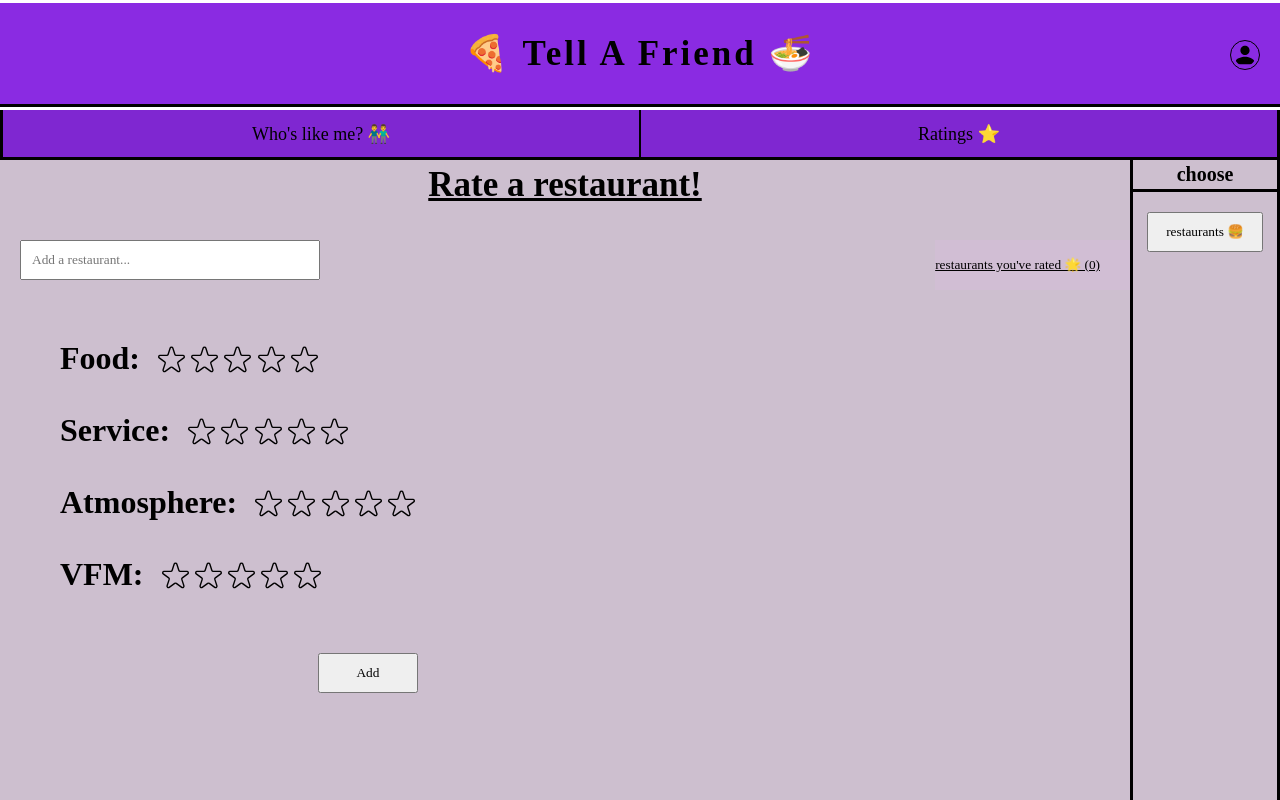
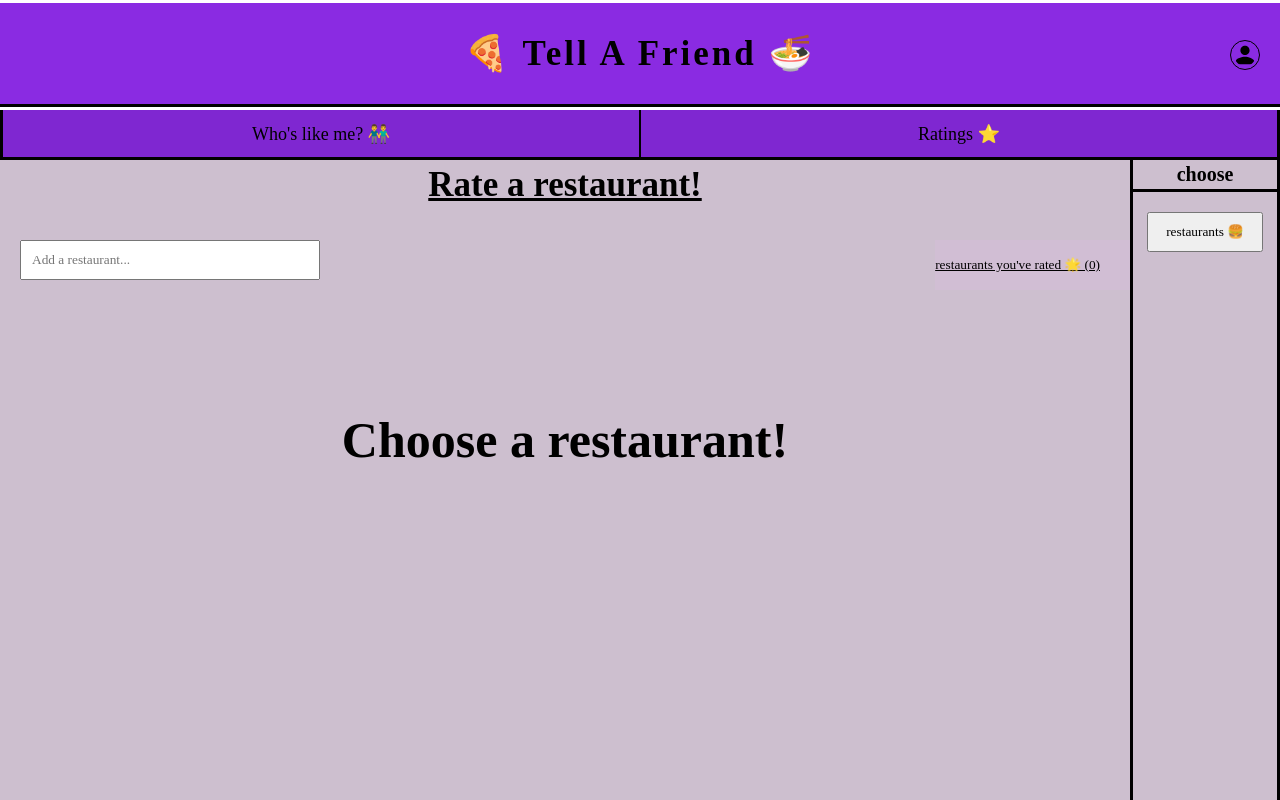
Before and after one commit to ohad1881/tell-a-friend, a React (Create React App) app: page / in a window 1280 px wide. Built offline with nearby package versions, Linux system fonts and the light colour scheme; a web font is replaced by a local one.

Commit message:
added google api restaurants

```diff
--- a/src/App.js
+++ b/src/App.js
@@ -44,24 +44,84 @@ function Info() {
   const [service, setService] = useState(0);
   const [atmos, setAtmos] = useState(0);
   const [vfm, setVfm] = useState(0);
+  const [restaurantName, setRestaurantName] = useState("");
+  const [resturantChosen, setResturantChosen] = useState(false);
+  const [restAdress, setRestAdress] = useState("");
+  const [searchResults, setSearchResults] = useState([]);
 
-  function handleSubmit(e) {
+  async function handleSearchChange(e) {
+    const value = e.target.value;
+    setRestaurantName(value);
+    setResturantChosen(false);
+    setRestAdress("");
+    setFood(0);
+    setAtmos(0);
+    setService(0);
+    setVfm(0);
+
+    if (value.length < 3) {
+      setSearchResults([]);
+      return;
+    }
+
+    try {
+      const response = await fetch(
+        `http://localhost:3001/restaurants?name=${value}`
+      );
+      const data = await response.json();
+      setSearchResults(data.results || []);
+    } catch (err) {
+      console.error("Search error:", err);
+    }
+  }
+
+  async function handleSubmit(e) {
     e.preventDefault();
+    if (!restaurantName) return alert("Enter a restaurant name!");
+
+    console.log(restaurantName);
+    console.log(restAdress);
+    console.log(food);
+    console.log(service);
+    console.log(atmos);
+    console.log(vfm);
   }
   return (
     <div className="info">
       <RateSubject
+        restaurantName={restaurantName}
+        setRestaurantName={setRestaurantName}
         handleSubmit={handleSubmit}
         setFood={setFood}
         setService={setService}
         setAtmos={setAtmos}
         setVfm={setVfm}
+        handleSearchChange={handleSearchChange}
+        searchResults={searchResults}
+        setSearchResults={setSearchResults}
+        setRestAdress={setRestAdress}
+        resturantChosen={resturantChosen}
+        setResturantChosen={setResturantChosen}
       />
       <ChooseSubject />
     </div>
   );
 }
-function RateSubject({ handleSubmit, setFood, setAtmos, setService, setVfm }) {
+function RateSubject({
+  restaurantName,
+  setRestaurantName,
+  handleSubmit,
+  setFood,
+  setAtmos,
+  setService,
+  setVfm,
+  handleSearchChange,
+  searchResults,
+  setSearchResults,
+  setRestAdress,
+  resturantChosen,
+  setResturantChosen,
+}) {
   return (
     <div className="infoSubject">
       <h1 className="infoHeader">Rate a restaurant!</h1>
@@ -70,7 +130,30 @@ function RateSubject({ handleSubmit, setFood, setAtmos, setService, setVfm }) {
           <input
             className="inputForm"
             placeholder="Add a restaurant..."
+            value={restaurantName}
+            onChange={handleSearchChange}
           ></input>
+          {searchResults?.length > 0 && (
+            <div className="searchDropdown">
+              {searchResults.map((r) => (
+                <div
+                  key={r.place_id}
+                  className="searchItem"
+                  onClick={() => {
+                    setRestaurantName(r.name);
+                    setRestAdress(r.formatted_address);
+                    setResturantChosen(true);
+                    setSearchResults([]);
+                  }}
+                >
+                  <strong>{r.name}</strong>
+                  <div className="smallAddress">{r.formatted_address}</div>
+                </div>
+              ))}
+            </div>
+          )}
+
+          {resturantChosen && (
             <div className="rate">
               <div className="flexWithStars">
                 <h1>Food: </h1>
@@ -90,10 +173,14 @@ function RateSubject({ handleSubmit, setFood, setAtmos, setService, setVfm }) {
                 <StarRating onChange={setVfm} />
               </div>
             </div>
-          <button className="addBtn">Add</button>
+          )}
+          {resturantChosen && <button className="addBtn">Add</button>}
         </form>
         <button className="btnRest">restaurants you've rated 🌟 (0)</button>
       </div>
+      {!resturantChosen && (
+        <h1 className="chooseRestMsg">Choose a restaurant!</h1>
+      )}
     </div>
   );
 }
--- a/src/css/info.css
+++ b/src/css/info.css
@@ -93,3 +93,34 @@
   font-size: 1.4rem;
   background-color: rgb(139, 73, 201);
 }
+.searchDropdown {
+  position: absolute;
+  background: white;
+  width: 250px;
+  max-height: 250px;
+  overflow-y: auto;
+  border: 1px solid #ccc;
+  border-radius: 6px;
+  margin-top: 50px;
+  z-index: 1000;
+}
+
+.searchItem {
+  padding: 10px;
+  cursor: pointer;
+  border-bottom: 1px solid #eee;
+}
+
+.searchItem:hover {
+  background-color: #f4f4f4;
+}
+
+.smallAddress {
+  font-size: 0.8rem;
+  color: gray;
+}
+.chooseRestMsg {
+  align-self: center;
+  justify-self: center;
+  font-size: 5rem;
+}
--- a/src/index.js
+++ b/src/index.js
@@ -1,7 +1,7 @@
 import React from "react";
 import ReactDOM from "react-dom/client";
 import "./css/header.css";
-import App from "./App";
+import App from "./App.js";
 
 const root = ReactDOM.createRoot(document.getElementById("root"));
 root.render(
```
Also changed, not shown: package.json (+10 -1 lines), src/restApi.js (added, +23 -0 lines), 2 other files (tests, documents, lock files or other folders). Lines whose indentation alone changed are shown as unchanged.
